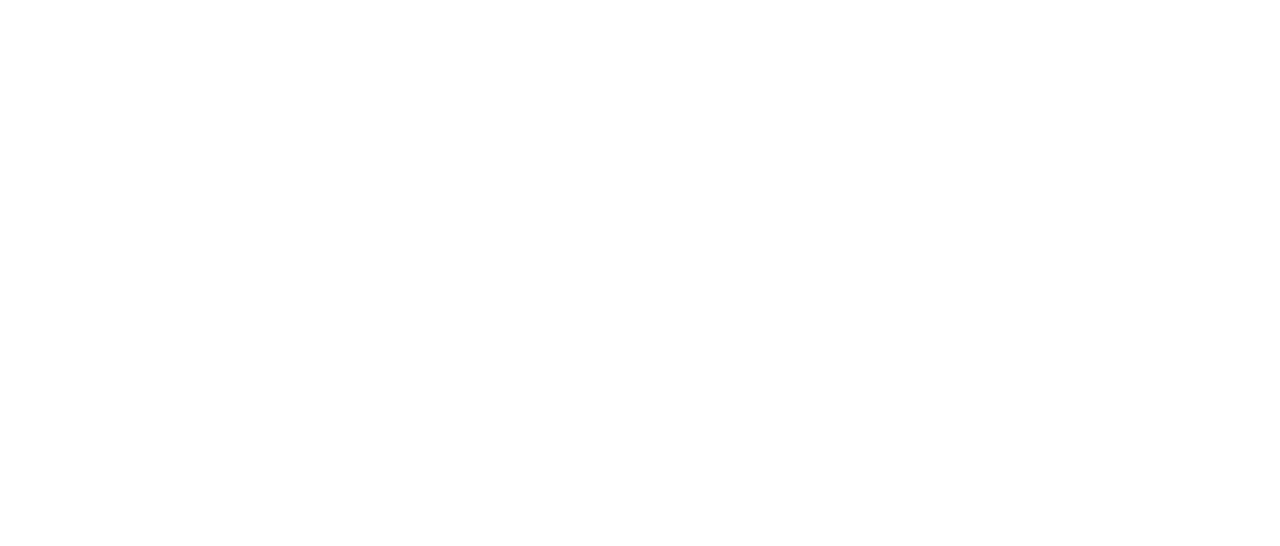
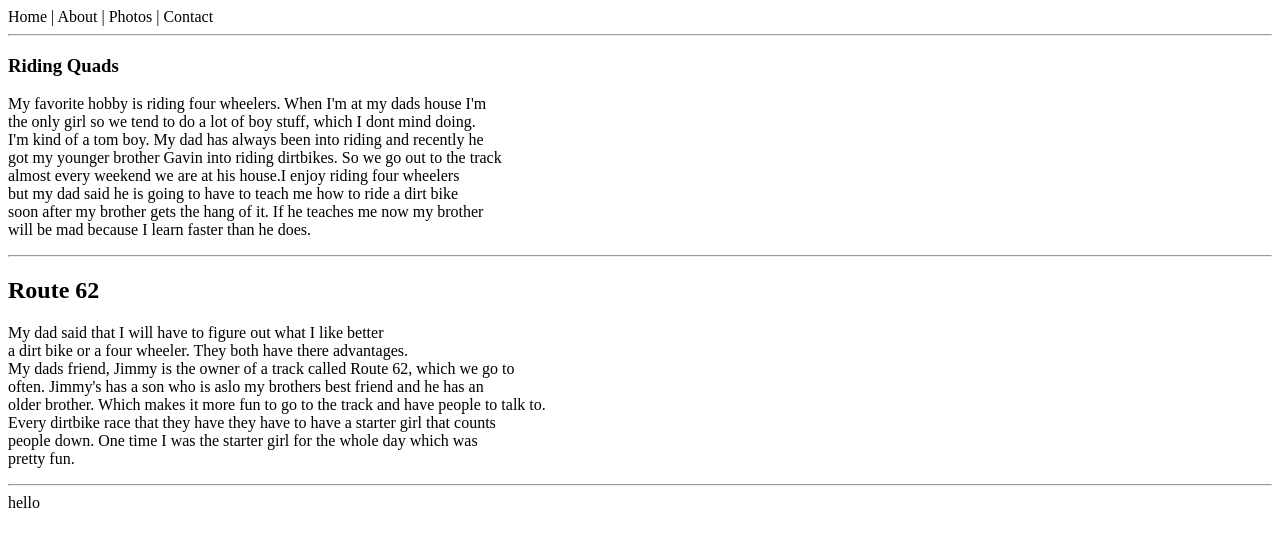
Before and after one commit to Oliviafoulk/html-textstructure, a plain HTML site: page Index.html in a window 1280 px wide. Drawn offline with Linux system fonts and the light colour scheme.

Commit message:
Update Index.html

```diff
--- a/Index.html
+++ b/Index.html
@@ -1,8 +1,44 @@
 <!DOCTYPE html>
 <html lang="en">
-<head>
-<title>  </title>
-
-</head>
-<body></body>
-</html
+  <head>
+    <title>My first HTML page</title>
+    <meta charset="utf-8">
+    <meta name="description" content="This is my HTML5 webpage">
+    <meta name="keywords" content="HTML, Quads, rout 62, dirtbikes"
+    <link rel="icon" href="images/favacon.png" type="image/png" size="16x16"
+  </head>
+  <body>
+    <nav>Home | About | Photos | Contact </nav>
+    <hr>
+    <main>
+      <section>
+        <article>
+    <h1>Riding Quads</h1>
+      <p>My favorite hobby is riding four wheelers. When I'm at my dads house I'm
+    <br> the only girl so we tend to do a lot of boy stuff, which I dont mind doing.
+      <br>I'm kind of a tom boy. My dad has always been into riding and recently he
+      <br>got my younger brother Gavin into riding dirtbikes. So we go out to the track
+      <br>almost every weekend we are at his house.I enjoy riding four wheelers
+      <br>but my dad said he is going to have to teach me how to ride a dirt bike
+      <br>soon after my brother gets the hang of it. If he teaches me now my brother
+      <br> will be mad because I learn faster than he does.
+    </article>
+      <hr>
+        <article>
+    <h2>Route 62</h2>
+      <p>My dad said that I will have to figure out what I like better
+        <br>a dirt bike or a four wheeler. They both have there advantages.
+        <br>My dads friend, Jimmy is the owner of a track called Route 62, which we go to
+        <br>often. Jimmy's has a son who is aslo my brothers best friend and he has an
+        <br>older brother. Which makes it more fun to go to the track and have people to talk to.
+        <br>Every dirtbike race that they have they have to have a starter girl that counts
+        <br>people down. One time I was the starter girl for the whole day which was
+         <br>pretty fun.
+       </article>
+     </section>
+       </main>
+         <hr>
+         <aside> hello
+         </aside>
+  </body>
+</html>
```
